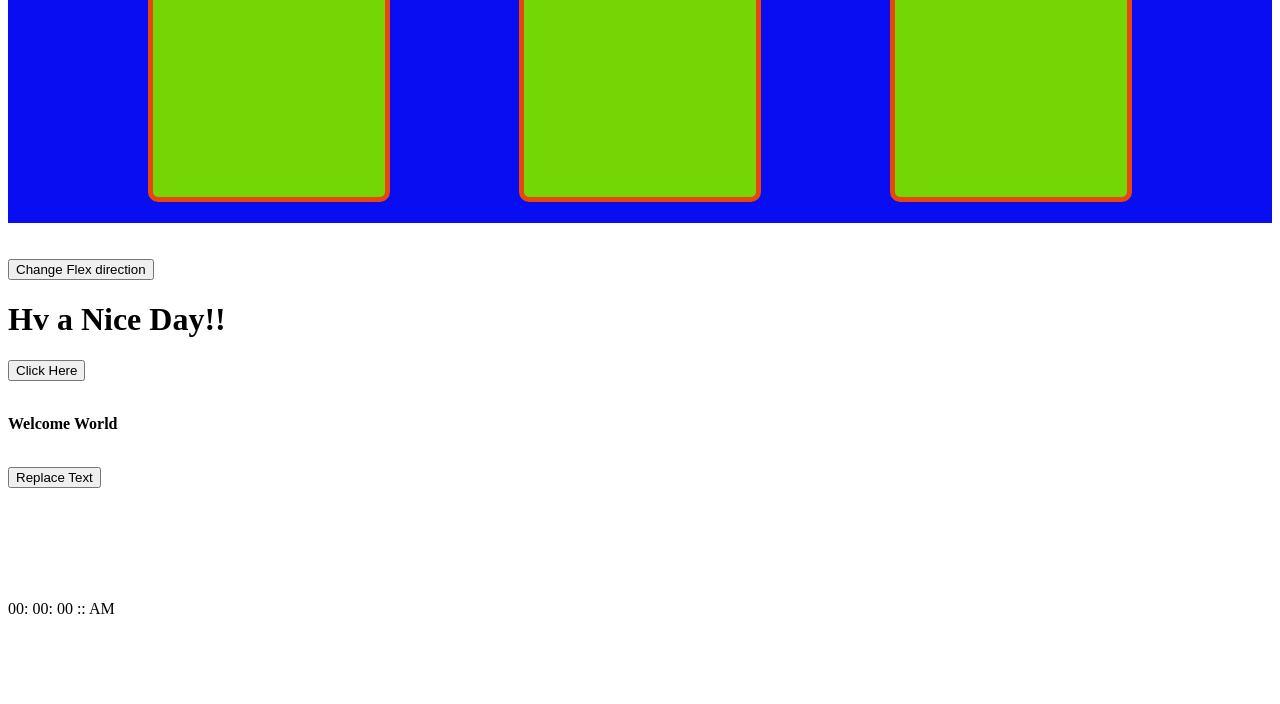
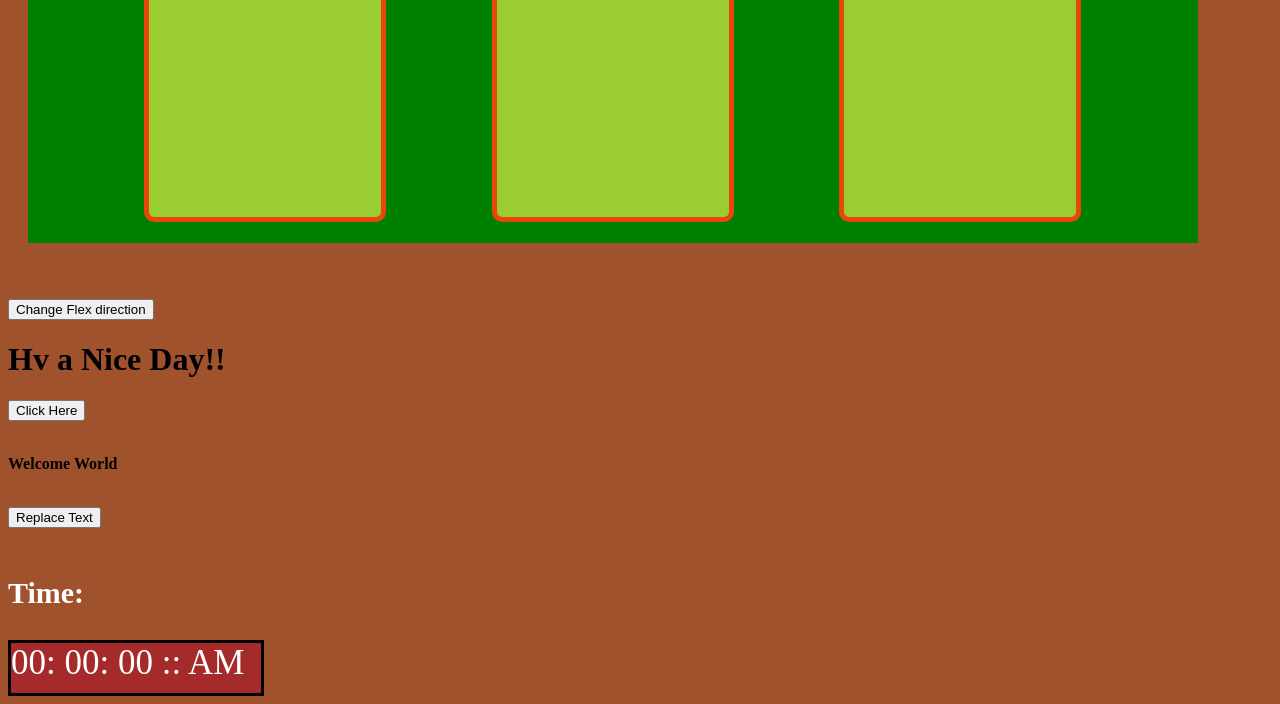
Before and after one commit to govind124/DOM-Assignment, a plain HTML site: page index.html in a window 1280 px wide. Shown: the part 480-1184 px from the top of the page. Before the commit the page ends 1106 px from the top, so only its background shows below. Drawn offline with Linux system fonts and the light colour scheme.

Commit message:
Update index.css

```diff
--- a/index.css
+++ b/index.css
@@ -1,9 +1,11 @@
 .flex-container{
     padding: 1rem;
-    background-color: hsl(239, 93%, 49%);
+    background-color: green;
     display: flex;
     flex-flow: row wrap;
     justify-content: space-evenly;
+    width: 90%;
+    margin: 20px;
 }
 .flex-item{
     width: 200px;
@@ -14,6 +16,18 @@
     text-align: center;
     border: 5px solid hsl(16, 91%, 48%);
     border-radius: 10px;
-    background-color: hsl(88, 95%, 43%);
+    background-color:yellowgreen;
     margin: 5px;
 }
+.time{
+    background-color: brown;
+    border: 3px solid black;
+    color: white;
+    height: 50px;
+    width: 250px;
+    font-size: 35px;
+    justify-content: center;
+}
+body{
+    background-color: sienna;
+}
```
